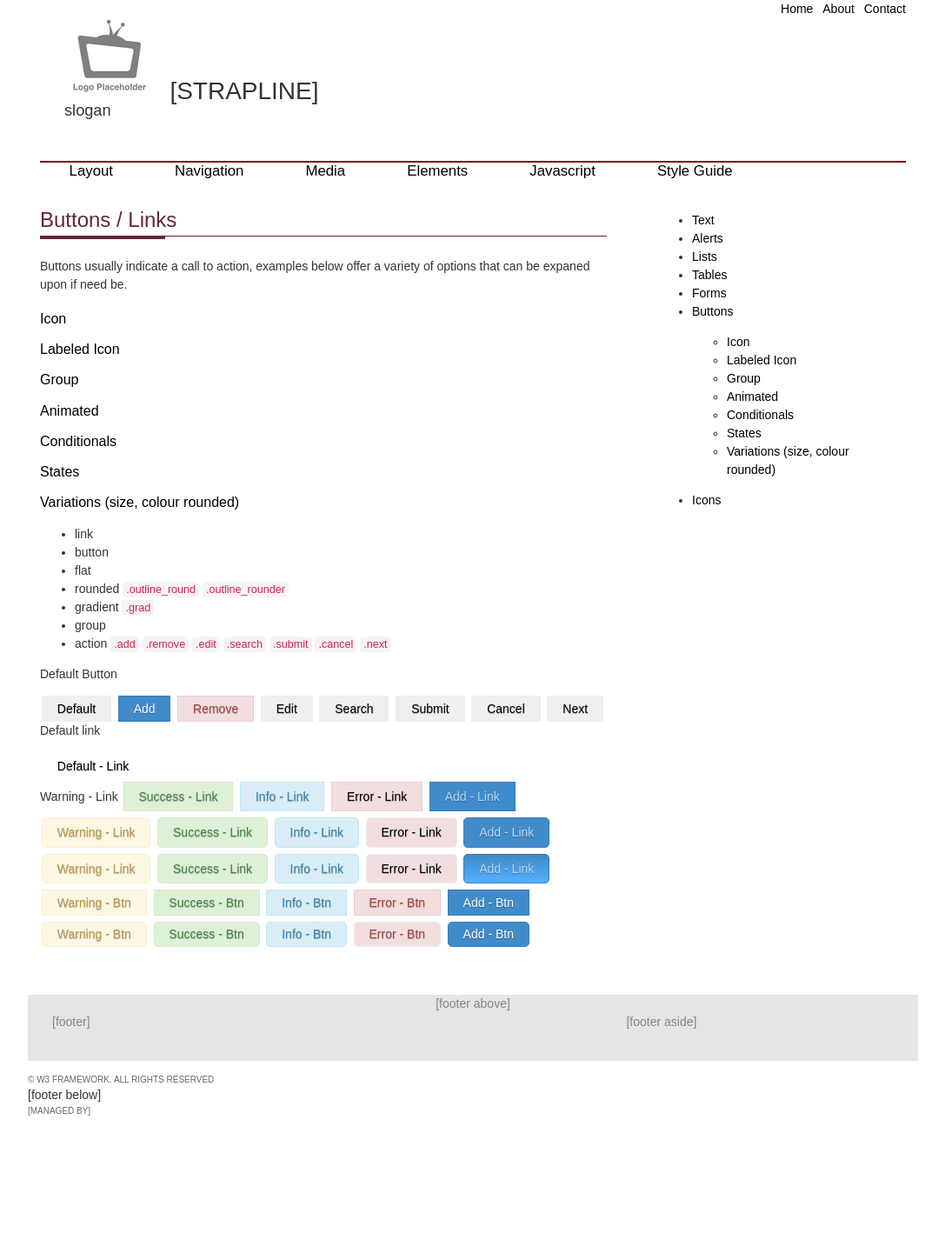
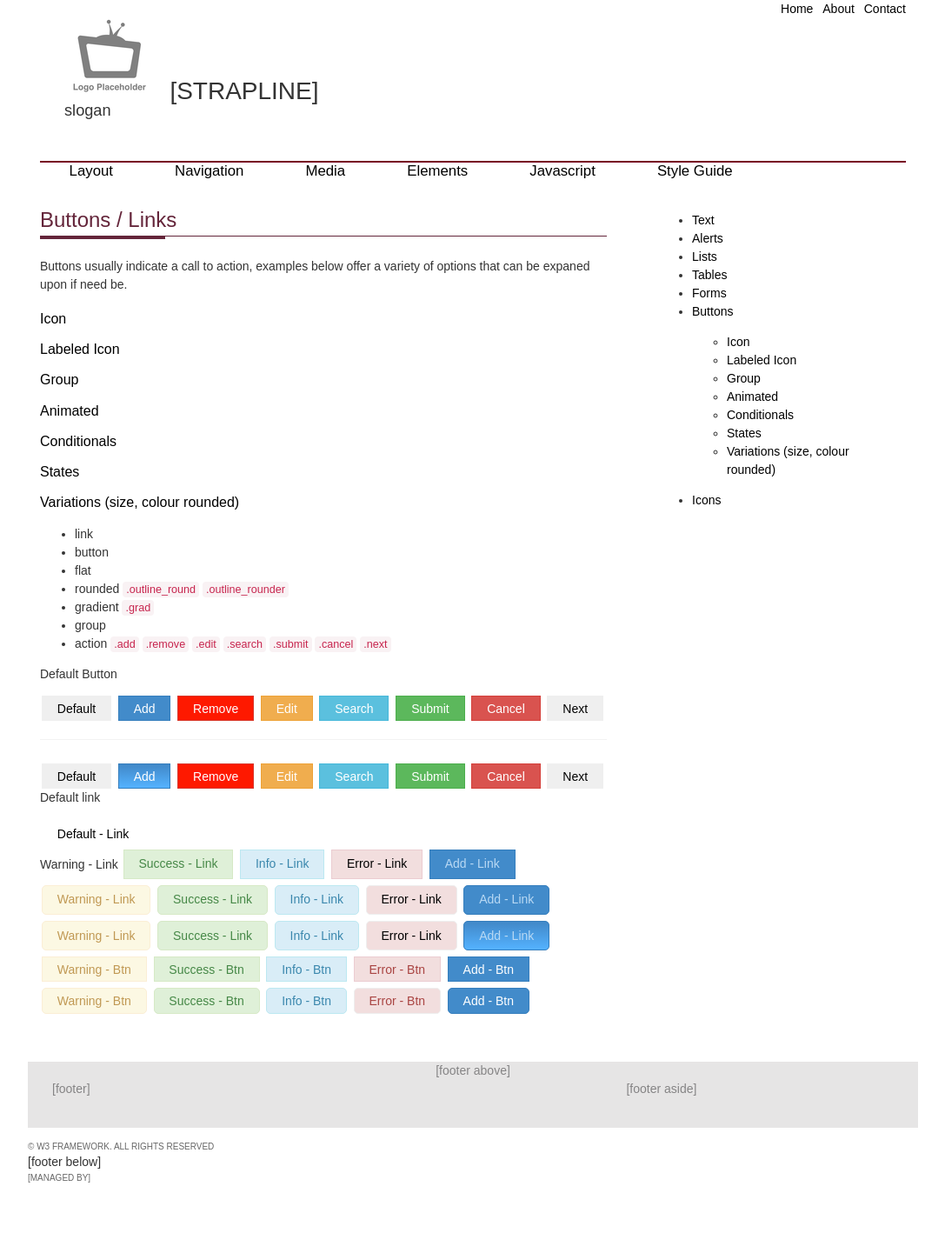
Before and after one commit to 2dpi/templates, a Jekyll site: the page built from www/elements/manual/elements/buttons.html, in a window 1280 px wide. Shown: the whole page at 87% size, without its empty margins (96-1183 px from the left). Built offline with Jekyll 4.4.1, drawn with Linux system fonts in a browser that asks for light colours; before the commit the page ends 1341 px from its top, so only the background shows below that.

Commit message:
adding pages

```diff
--- a/www/css/content/alpha.css
+++ b/www/css/content/alpha.css
@@ -349,9 +349,7 @@ input[type="submit"].btn,
 	cursor: pointer;
 	text-align: center;
 	text-decoration: none;
-	/*[disabled]padding:0.5em 1.5em 0.55em;*/
-	padding: 0.4em 1.2em 0.42em;
-	text-shadow: 0 1px 1px rgba(0, 0, 0, 0.3);
+	padding: 0.4em 1.2em 0.4em;
 	/*[disabled]-webkit-border-radius:0.5em;*/
 	/*[disabled]-moz-border-radius:0.5em;*/
 	/*[disabled]border-radius:.5em;*/
@@ -363,68 +361,9 @@ input[type="submit"].btn,
 }
 .btn:hover {
 	text-decoration: none;
-	color: #FFFFFF !important;
+	color: #AAAAAA;
 }
-/*BUTTON - alert*/
-.btn_alert,
-.btn_alert:visited {
-	background-color: #FCF8E3 !important;
-	border: 1px solid #FBEED5 !important;
-	color: #C09853 !important;
-}
-.btn_alert:hover {
-	background-color: #C09853 !important;
-	border: 1px solid #C09853 !important;
-	color: #FCF8E3 !important;
-}
-/*BUTTON - success*/
-.btn_success,
-.btn_success:visited {
-	background-color: #DFF0D8 !important;
-	border-color: #D6E9C6 !important;
-	color: #468847 !important;
-}
-.btn_success:hover {
-	background-color: #468847 !important;
-	border-color: #D6E9C6 !important;
-	color: #DFF0D8 !important;
-}
-/*BUTTON - info*/
-.btn_info,
-.btn_info:visited {
-	background-color: #D9EDF7 !important;
-	border-color: #BCE8F1 !important;
-	color: #3A87AD !important;
-}
-.btn_info:hover {
-	background-color: #3A87AD !important;
-	border-color: #D6E9C6 !important;
-	color: #D9EDF7 !important;
-}
-/*BUTTON - action
-BUTTON - add
-BUTTON - subscribe*/
-.btn_subs,
-.btn_subs:visited {
-	border-color: #D1CAC7 !important;
-	color: #FFFFFF !important;
-	background: -webkit-gradient( linear, left top, left bottom, color-stop(0.05, #c8798d), color-stop(1, #8b293e) );
-	background: -moz-linear-gradient( center top, #c8798d 5%, #8b293e 100% );
-	filter: progid:DXImageTransform.Microsoft.gradient(startColorstr='#c8798d', endColorstr='#8b293e');
-	background-color: #C8798D;
-	display: inline-block;
-	font-weight: bold;
-}
-.btn_subs:hover {
-	background-color: #8B293E !important;
-	border-color: #D1CAC7 !important;
-	color: #FFFFFF !important;
-	background: -webkit-gradient( linear, left top, left bottom, color-stop(0.05, #8b293e), color-stop(1, #c8798d) );
-	background: -moz-linear-gradient( center top, #8b293e 5%, #c8798d 100% );
-	filter: progid:DXImageTransform.Microsoft.gradient(startColorstr='#8b293e', endColorstr='#c8798d');
-}
-/*BUTTON - remove
-PANEL - alert*/
+/*PANEL - alert*/
 [class*="panel_"] h4 {
 	color: inherit !important;
 }
@@ -464,14 +403,47 @@ PANEL - alert*/
 	border-color: #BCE8F1 !important;
 	color: #3A87AD !important;
 }
-/*ACTIONS - error/remove*/
+/*ACTIONS - error*/
 .error,
-[class*="_error"],
-.remove,
-[class*="_remove"] {
+[class*="_error"] {
 	background-color: #F2DEDE;
 	border-color: #EBCCD1;
 	color: #A94442;
+}
+/*ACTIONS - remove*/
+.remove,
+[class*="_remove"] {
+	background-color: #FE1900;
+	border-color: #D83526;
+	color: #FFFFFF;
+}
+/*ACTIONS - edit*/
+.edit,
+[class*="_edit"] {
+	background-color: #F0AD4E;
+	border-color: #EEA236;
+	color: #FFFFFF;
+}
+/*ACTIONS - search*/
+.search,
+[class*="_search"] {
+	background-color: #5BC0DE;
+	border-color: #46B8DA;
+	color: #FFFFFF;
+}
+/*ACTIONS - submit*/
+.submit,
+[class*="_submit"] {
+	background-color: #5CB85C;
+	border-color: #4CAE4C;
+	color: #FFFFFF;
+}
+/*ACTIONS - cancel*/
+.cancel,
+[class*="_cancel"] {
+	background-color: #D9534F;
+	border-color: #D43F3A;
+	color: #FFFFFF;
 }
 /*ACTIONS - add*/
 .add,
--- a/www/elements/manual/elements/buttons.html
+++ b/www/elements/manual/elements/buttons.html
@@ -41,6 +41,15 @@ keywords: css3 butons
         <button role="button" class="btn_submit">Submit</button>
         <button role="button" class="btn_cancel">Cancel</button>
         <button role="button" class="btn_next">Next</button>
+        <hr>
+        <button role="button" class="grad btn">Default</button>
+        <button role="button" class="grad btn_add">Add</button>
+        <button role="button" class="grad btn_remove">Remove</button>
+        <button role="button" class="grad btn_edit">Edit</button>
+        <button role="button" class="grad btn_search">Search</button>
+        <button role="button" class="grad btn_submit">Submit</button>
+        <button role="button" class="grad btn_cancel">Cancel</button>
+        <button role="button" class="grad btn_next">Next</button>
         <p>Default link</p>
         <a class="btn" href="#">Default - Link</a>
 
```
